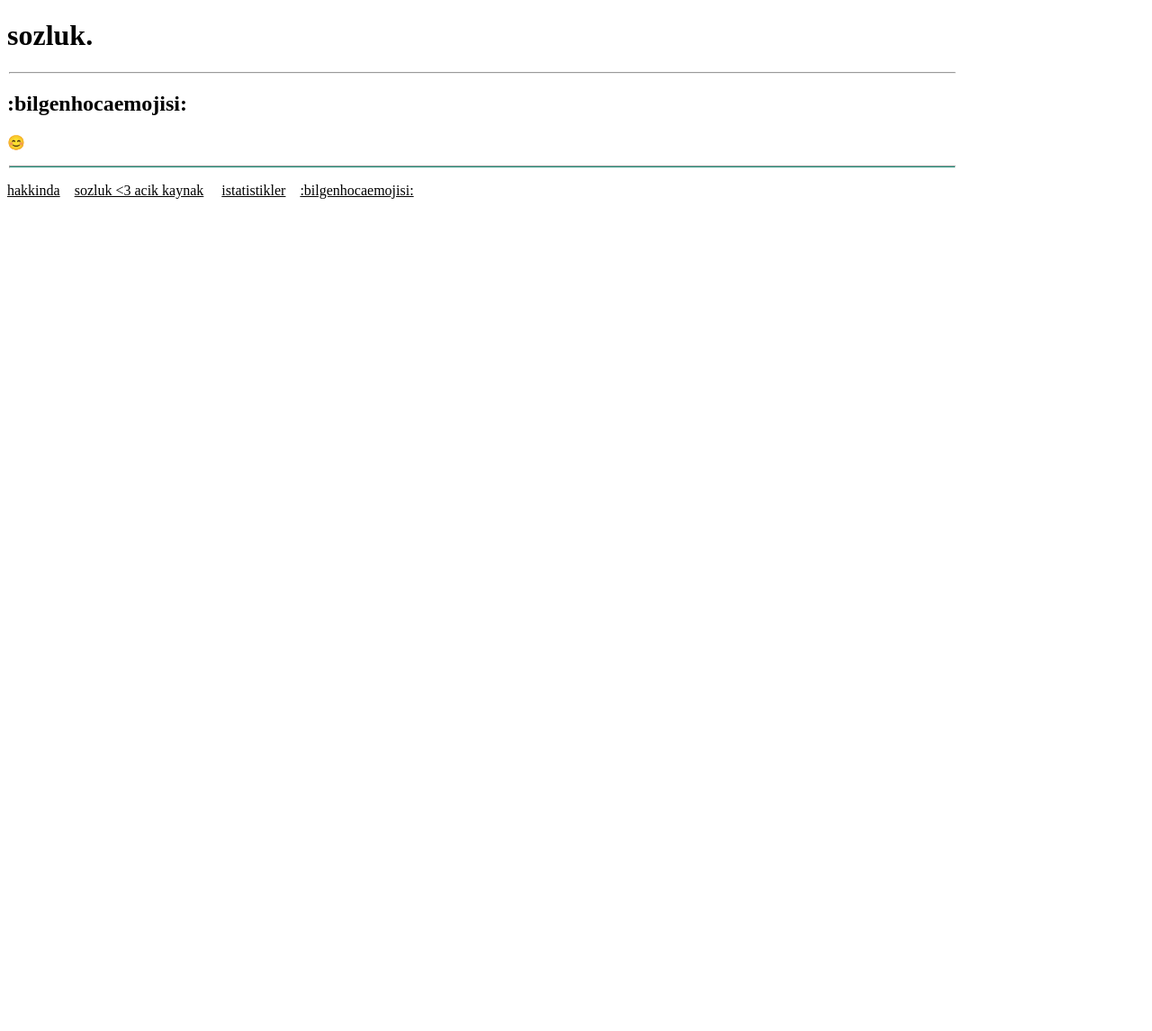
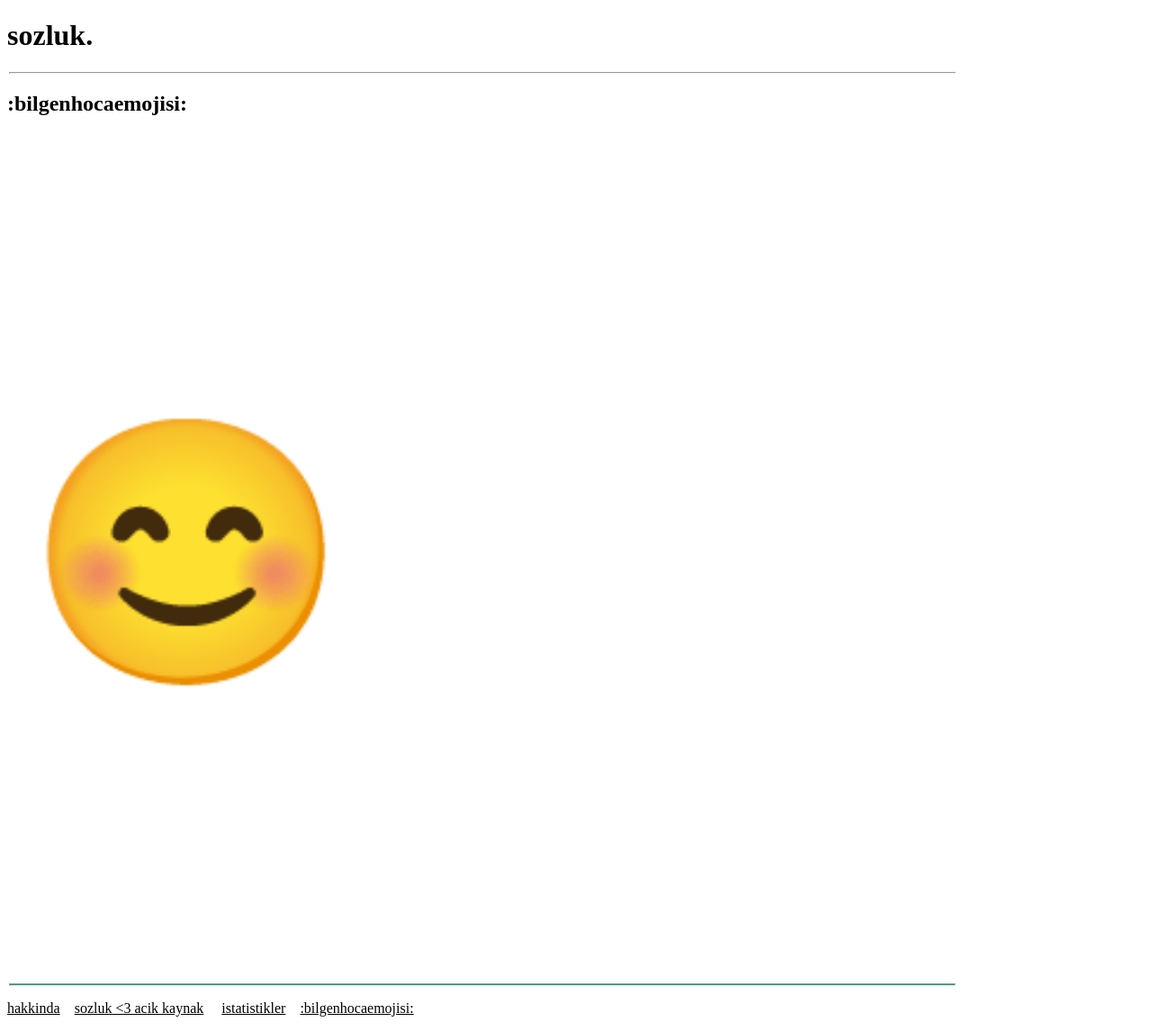
Before and after one commit to insanolanbiri/sozluk, a Flask app: page /theemoji in a window 1280 px wide. Shown: the whole page at 90% size. Before the commit the page ends 221 px from the top, so only its background shows below. Run offline with Flask 3, Linux system fonts and the light colour scheme; some libraries are stand-ins or nearby versions.

Commit message:
style(theemoji): prettify the spacings and the size

```diff
--- a/sozluk/templates/theemoji.html
+++ b/sozluk/templates/theemoji.html
@@ -3,5 +3,7 @@
 
 {%block body%}
 <h2>:bilgenhocaemojisi:</h2>
-<p>😊</p>
+<div class="margined_div">
+    <p style="font-size: 18em;">😊</p>
+</div>
 {%endblock%}
```
